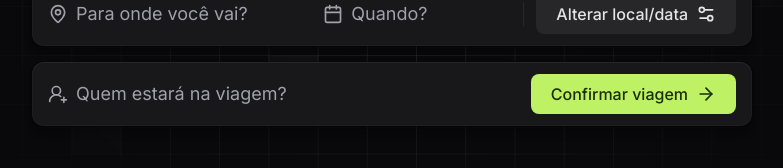
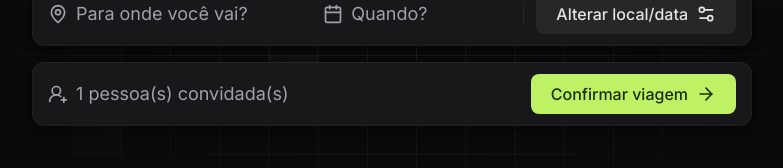
Before and after one commit to arthvm/plann.er-frontend, a React (Vite) app: page / in a window 1280 px wide. Both pictures are taken after a click on the button "Continuar". Shown: the part 369-537 px from the top of the page, without its empty margins (248-1031 px from the left). Built offline with nearby package versions, Linux system fonts and the light colour scheme.

Commit message:
feat: Add feedback on amount of guests

```diff
--- a/src/App.tsx
+++ b/src/App.tsx
@@ -111,7 +111,9 @@ export function App() {
               >
                 <UserRoundPlus className="size-5 text-zinc-400" />
                 <span className="text-lg text-zinc-400 flex-1">
-                  Quem estará na viagem?
+                  {emailsToInvite.length > 0
+                    ? `${emailsToInvite.length} pessoa(s) convidada(s)`
+                    : "Quem estará na viagem?"}
                 </span>
               </button>
 
```
